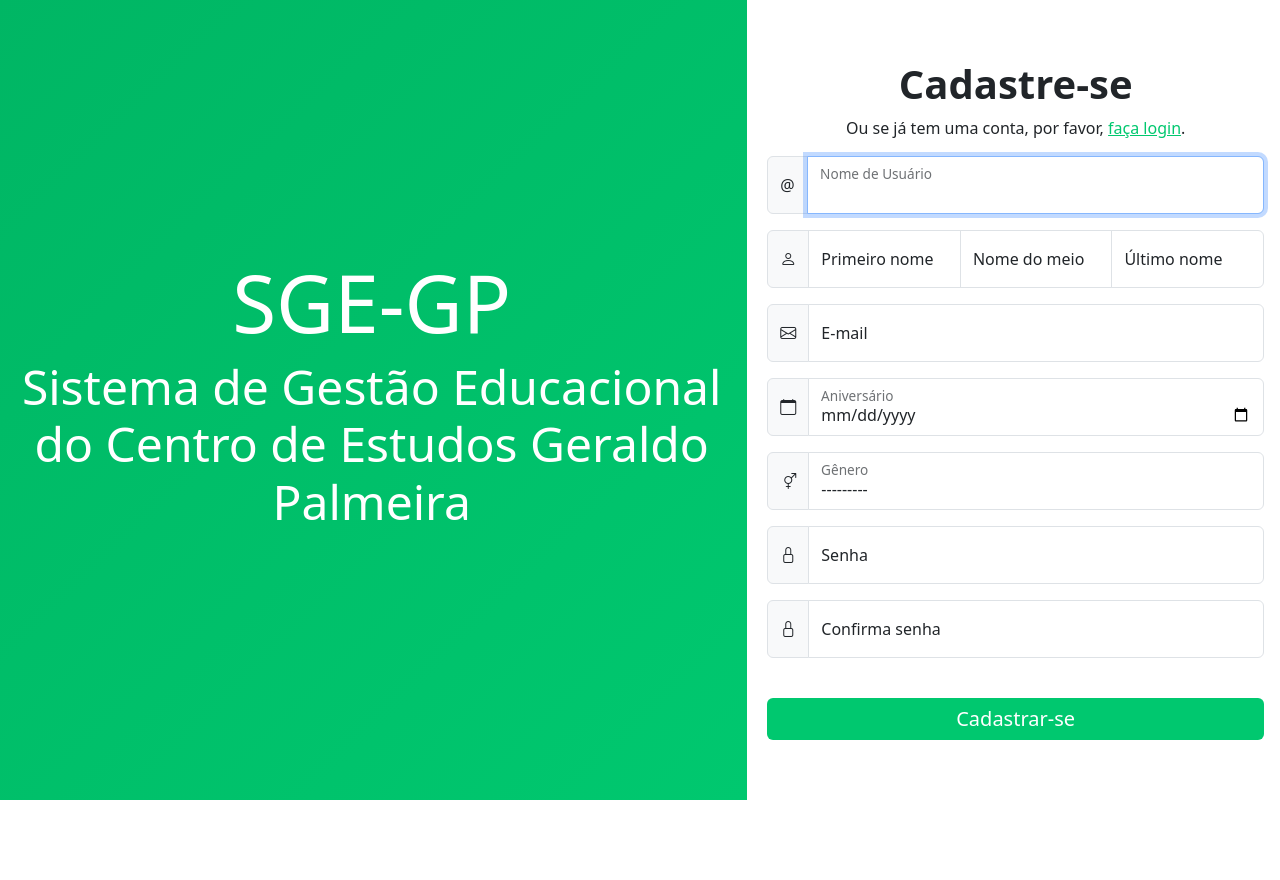
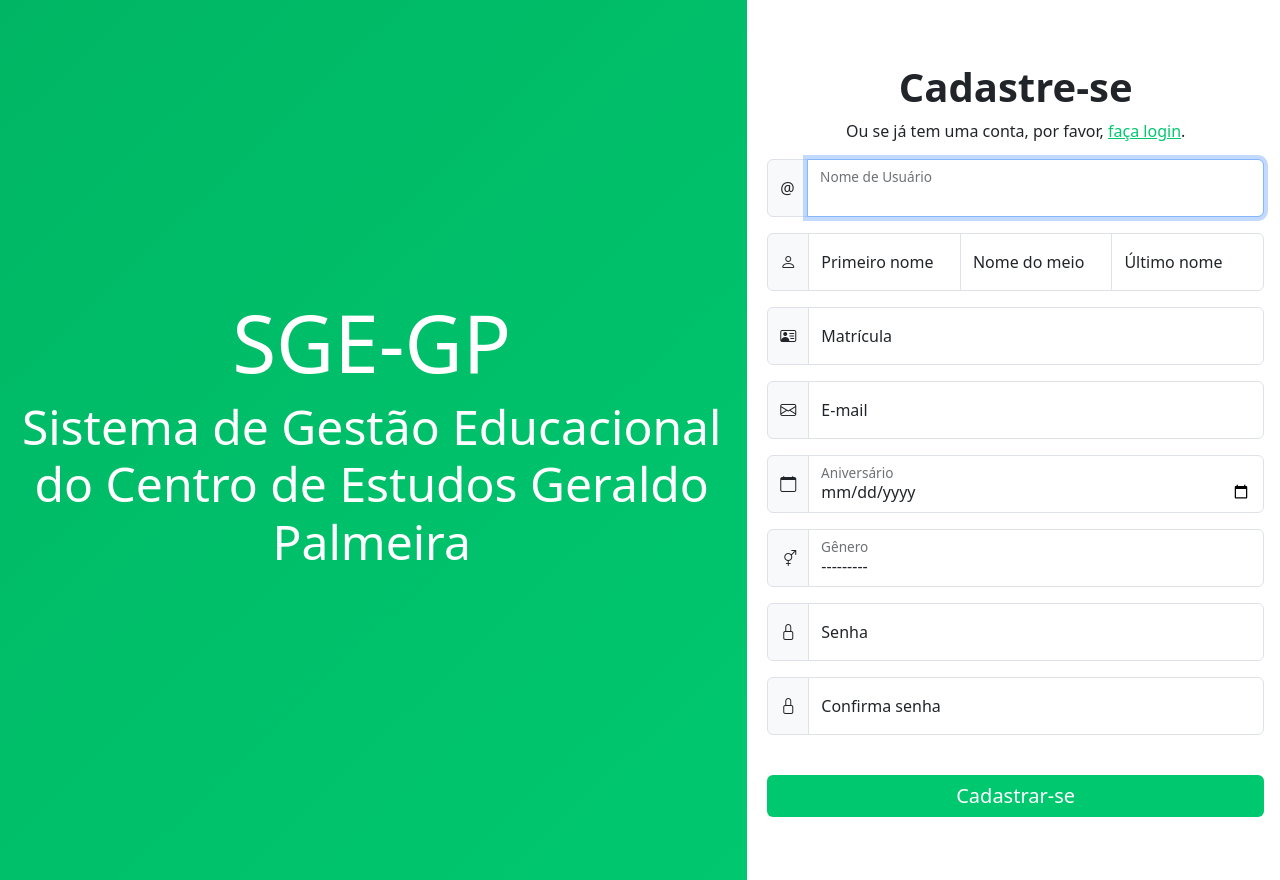
Before and after one commit to leon-rdo/SGE-GP, a Django app: page /accounts/signup/ in a window 1280 px wide. Before the commit the page ends 800 px from the top, so only its background shows below. Run offline with Django 4.2, Linux system fonts and the light colour scheme; some libraries are stand-ins or nearby versions.

Commit message:
feat: add field code to signup and user update pages

```diff
--- a/accounts/templates/account/signup.html
+++ b/accounts/templates/account/signup.html
@@ -67,6 +67,17 @@
 
       <div class="input-group mb-3">
         <span class="input-group-text" id="addon-wrapping">
+          <i class="bi bi-person-vcard"></i>
+        </span>
+        <div class="form-floating">
+          {{ form.code.errors|safe }}
+          {% render_field form.code placeholder="code" id="id_code" name="code" autocomplete="code" class="form-control" required=True %}
+          <label for="id_code" class="floatingInput">Matrícula</label>
+        </div>
+      </div>
+
+      <div class="input-group mb-3">
+        <span class="input-group-text" id="addon-wrapping">
           <i class="bi bi-envelope"></i>
         </span>
         <div class="form-floating">
--- a/static/accounts/styles/css/auth.css
+++ b/static/accounts/styles/css/auth.css
@@ -1,5 +1,5 @@
 body {
-    height: 100vh;
+    height: 110vh;
 }
 
 .accounts-sidebanner {
```
Also changed, not shown: accounts/templates/account/user_update.html (+11 -0 lines).
